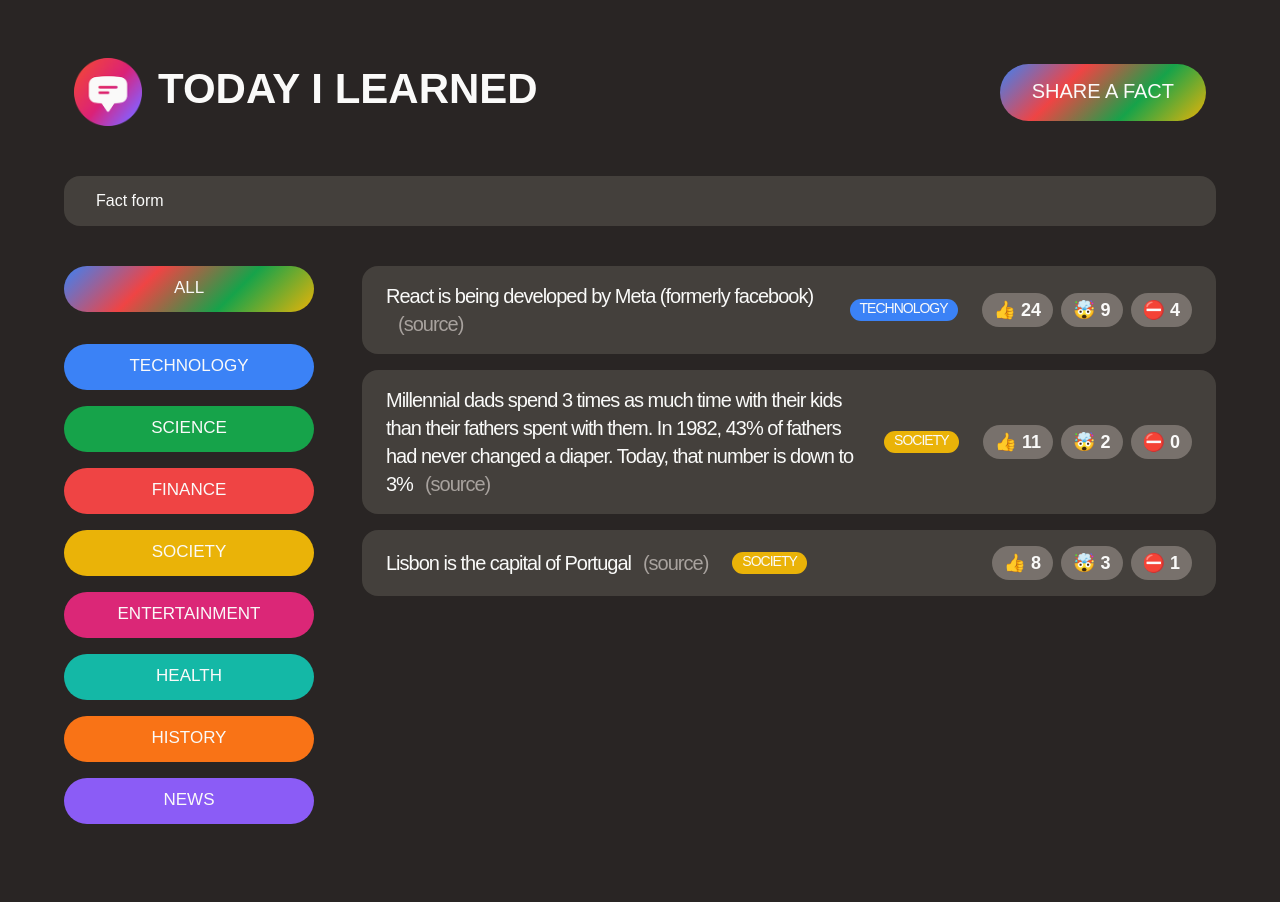
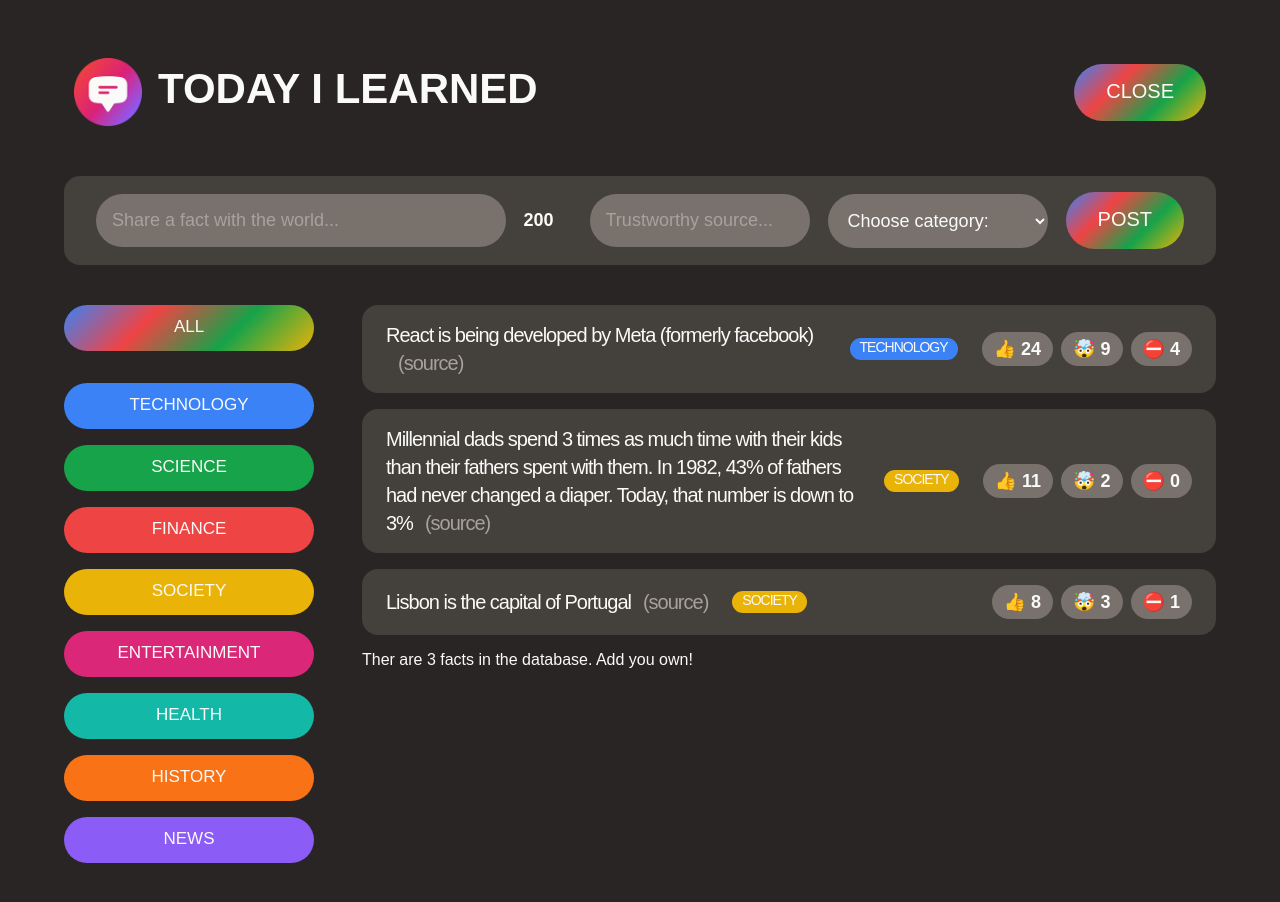
Before and after one commit to CharlesMariga/today-i-learned, a React (Create React App) app: page / in a window 1280 px wide. Both pictures are taken after a click on the button "SHARE A FACT". Shown: the top 902 px of the page. Built offline with nearby package versions, Linux system fonts and the light colour scheme; a web font is replaced by a local one.

Commit message:
feat: working with forms the react way

```diff
--- a/src/App.js
+++ b/src/App.js
@@ -52,23 +52,10 @@ function App() {
   return (
     <>
       {/* HEADER */}
-      <header className="header">
-        <div className="logo">
-          <img
-            src="./logo.png"
-            height="68"
-            width="68"
-            alt="Today I Learned Logo"
-          />
-          <h1>Today I learned</h1>
-        </div>
-        <button
-          className="btn btn-large btn-open"
-          onClick={() => setShowForm((val) => !val)}
-        >
-          Share a fact
-        </button>
-      </header>
+      <Header
+        showForm={showForm}
+        setShowForm={() => setShowForm((val) => !val)}
+      />
 
       {showForm ? <NewFactForm /> : null}
 
@@ -80,8 +67,61 @@ function App() {
   );
 }
 
+function Header({ showForm, setShowForm }) {
+  return (
+    <header className="header">
+      <div className="logo">
+        <img
+          src="./logo.png"
+          height="68"
+          width="68"
+          alt="Today I Learned Logo"
+        />
+        <h1>Today I learned</h1>
+      </div>
+      <button className="btn btn-large btn-open" onClick={setShowForm}>
+        {showForm ? "Close" : "Share a fact"}
+      </button>
+    </header>
+  );
+}
+
 function NewFactForm() {
-  return <form className="fact-form">Fact form</form>;
+  const [text, setText] = useState("");
+  const [source, setSource] = useState("");
+  const [category, setCategory] = useState("");
+
+  function handleSubmit(e) {
+    e.preventDefault();
+    console.log(text, source, category);
+  }
+
+  return (
+    <form className="fact-form" onSubmit={handleSubmit}>
+      <input
+        type="text"
+        value={text}
+        placeholder="Share a fact with the world..."
+        onChange={(e) => setText(e.target.value)}
+      />
+      <span>{200 - text.length}</span>
+      <input
+        type="text"
+        value={source}
+        placeholder="Trustworthy source..."
+        onChange={(e) => setSource(e.target.value)}
+      />
+      <select value={category} onChange={(e) => setCategory(e.target.value)}>
+        <option value="">Choose category:</option>
+        {CATEGORIES.map((category) => (
+          <option key={category.name} value={category.name}>
+            {category.name.toUpperCase()}
+          </option>
+        ))}
+      </select>
+      <button className="btn btn-large">Post</button>
+    </form>
+  );
 }
 
 function CategoryFilter() {
@@ -115,6 +155,7 @@ function FactList() {
           <Fact key={fact.id} fact={fact} />
         ))}
       </ul>
+      <p>Ther are {facts.length} facts in the database. Add you own!</p>
     </section>
   );
 }
```
